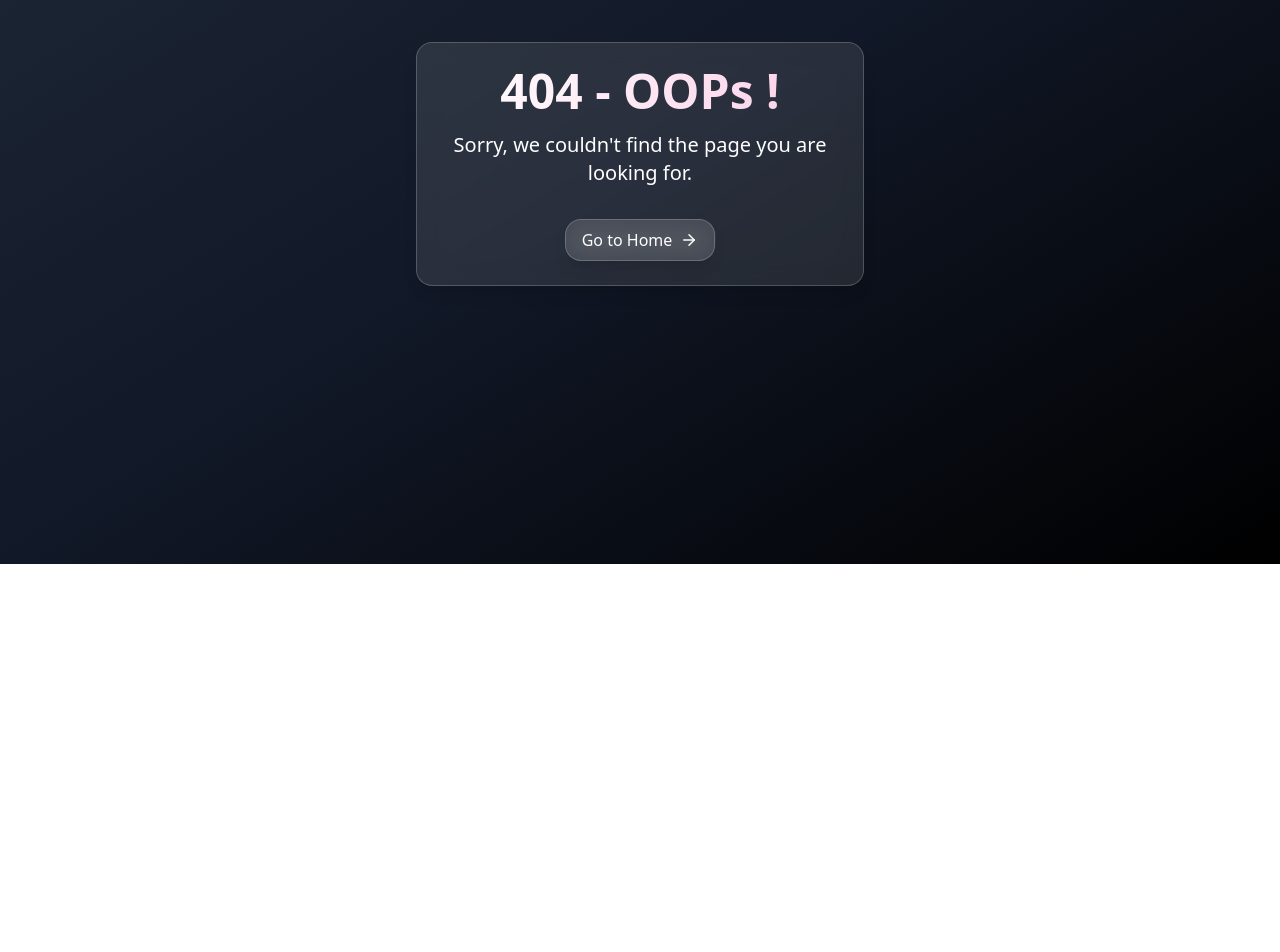
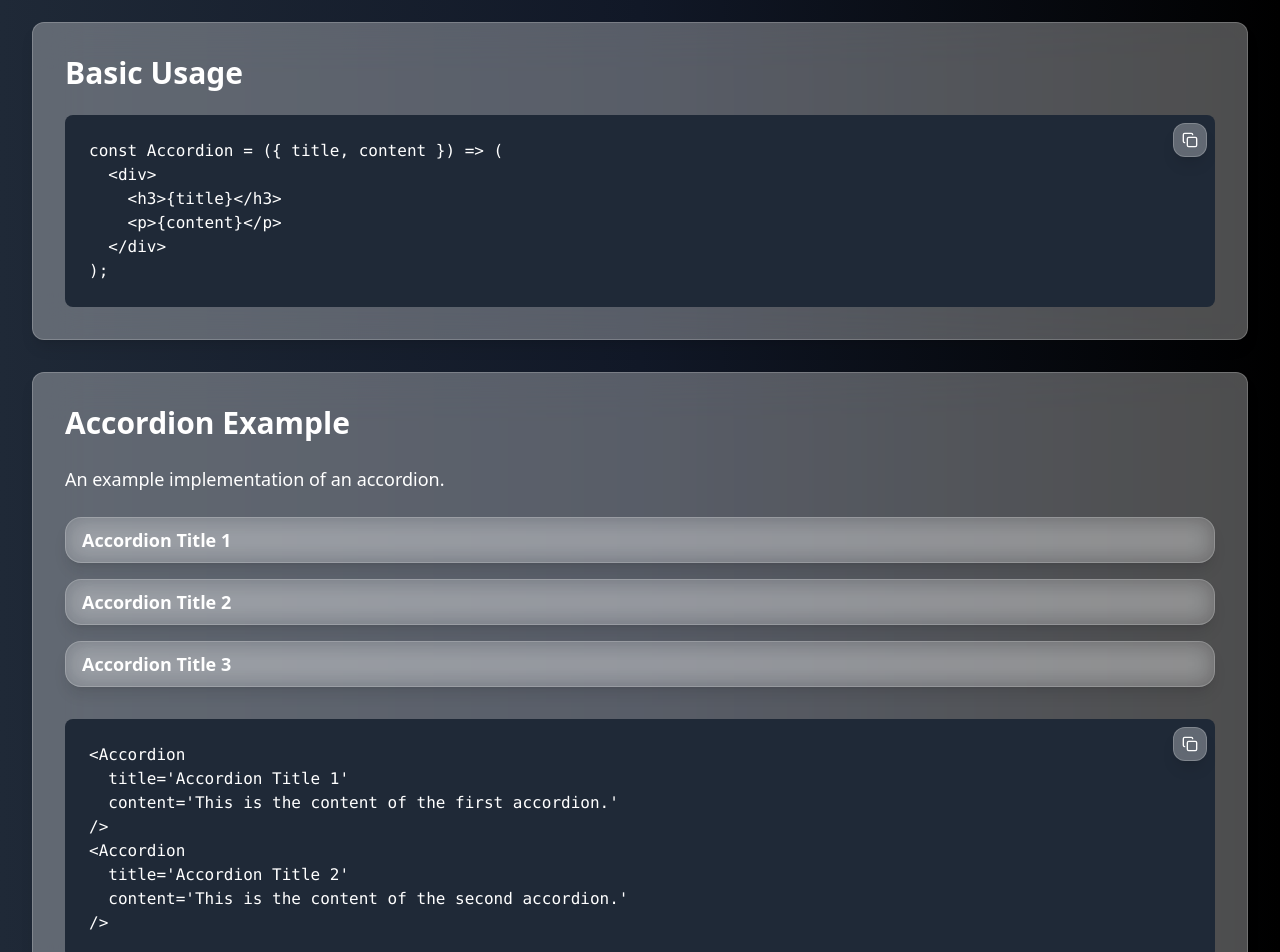
Before and after one commit to Jaishree2310/GlassyUI-Components, a React (Create React App) app: page /accordion-details in a window 1280 px wide. Before the commit this address had no page. Shown: the part 280-1232 px from the top of the page. Before the commit the page ends 844 px from the top, so only its background shows below. Built offline with nearby package versions, Linux system fonts and the light colour scheme.

Commit message:
Added Accordion feature

```diff
--- a/package.json
+++ b/package.json
@@ -25,8 +25,8 @@
     "web-vitals": "^2.1.4"
   },
   "scripts": {
-     "predeploy": "npm run build",
-  "deploy": "gh-pages -d build",
+    "predeploy": "npm run build",
+    "deploy": "gh-pages -d build",
     "start": "react-scripts start",
     "build": "react-scripts build",
     "test": "react-scripts test",
--- a/src/App.tsx
+++ b/src/App.tsx
@@ -20,6 +20,7 @@ import Header from './components/Header';
 import DropdowndetailsPage from './components/DropdowndetailsPage';
 import AuthenticationCard from './components/AuthenticationCards';
 import ToastPage from './components/ToastPage';
+import AccordionDetails from './components/AccordionDetails';
 
 const App: React.FC = () => {
   return (
@@ -46,6 +47,7 @@ const App: React.FC = () => {
         <Route path='/slider-details' element={<SliderDetailsPage />} />
         <Route path='/dropdown-details' element={<DropdowndetailsPage />} />
         <Route path='/authentication-card' element={<AuthenticationCard />} />
+        <Route path="/accordion-details" element={<AccordionDetails />} />
 
         {/*the DonationPage route */}
         <Route path='/' element={<GlassyUILandingPage />} />
--- /dev/null
+++ b/src/components/Accordion.tsx
@@ -0,0 +1,36 @@
+import React, { useState } from 'react';
+
+interface AccordionProps {
+  title: string;
+  content: string;
+}
+
+const Accordion: React.FC<AccordionProps> = ({ title, content }) => {
+  const [isOpen, setIsOpen] = useState(false);
+
+  const toggleAccordion = () => {
+    setIsOpen(!isOpen);
+  };
+
+  const getGlassyClasses = () => {
+    return 'backdrop-filter backdrop-blur-md bg-white/10 border border-white/20 rounded-2xl shadow-lg transition-all duration-300';
+  };
+
+  return (
+    <div className={`${getGlassyClasses()} mb-4`}>
+      <button
+        onClick={toggleAccordion}
+        className='w-full text-left px-4 py-2 focus:outline-none'
+      >
+        <h3 className='text-lg font-semibold'>{title}</h3>
+      </button>
+      {isOpen && (
+        <div className='px-4 py-2'>
+          <p>{content}</p>
+        </div>
+      )}
+    </div>
+  );
+};
+
+export default Accordion;
--- /dev/null
+++ b/src/components/AccordionDetails.tsx
@@ -0,0 +1,184 @@
+import React, { useState } from 'react';
+import Accordion from '../components/Accordion';
+import BackToTopButton from './BackToTop';
+import { ArrowLeft, Copy, Check } from 'lucide-react';
+import { useNavigate } from 'react-router-dom';
+
+
+
+// CollapsibleAccordion component where only one accordion can be open at a time
+const CollapsibleAccordion: React.FC<{ items: { title: string; content: string }[] }> = ({ items }) => {
+  const [activeIndex, setActiveIndex] = useState<number | null>(null);
+
+  const toggleAccordion = (index: number) => {
+    setActiveIndex(activeIndex === index ? null : index);
+  };
+
+  return (
+    <div className="space-y-4">
+      {items.map((item, index) => (
+        <div key={index} className="rounded-2xl border border-gray-600 overflow-hidden">
+          {/* Accordion Button */}
+          <button
+            className={`w-full text-left p-4 transition-all duration-300 ${
+              activeIndex === index
+                ? 'bg-white/30 text-white'
+                : 'bg-gray-700 text-gray-300 hover:bg-gray-600'
+            } font-semibold text-lg flex justify-between items-center`}
+            onClick={() => toggleAccordion(index)}
+          >
+            {item.title}
+            <span className={`transform transition-transform duration-300 ${activeIndex === index ? 'rotate-180' : ''}`}>
+              ⌄
+            </span>
+          </button>
+
+          {/* Accordion Content */}
+          <div
+            className={`overflow-hidden transition-all duration-500 ${
+              activeIndex === index ? 'max-h-screen p-4 bg-gray-800 text-gray-200' : 'max-h-0'
+            }`}
+          >
+            <p>{item.content}</p>
+          </div>
+        </div>
+      ))}
+    </div>
+  );
+};
+
+const AccordionDetails: React.FC = () => {
+  const navigate = useNavigate();
+  const [copiedStates, setCopiedStates] = useState<{ [key: string]: boolean }>({});
+
+  const getGlassyClasses = () => {
+    return 'backdrop-filter backdrop-blur-xl bg-white/30 border border-white/20 rounded-xl shadow-lg transition-all duration-300';
+  };
+
+  const copyToClipboard = (text: string, key: string) => {
+    navigator.clipboard.writeText(text).then(() => {
+      setCopiedStates((prev) => ({ ...prev, [key]: true }));
+      setTimeout(() => setCopiedStates((prev) => ({ ...prev, [key]: false })), 2000);
+    });
+  };
+
+  const CopyButton: React.FC<{ text: string; codeKey: string }> = ({ text, codeKey }) => (
+    <button
+      onClick={() => copyToClipboard(text, codeKey)}
+      className={`absolute top-2 right-2 ${getGlassyClasses()} p-2 hover:bg-white/40 transition-all duration-300 z-10`}
+      title="Copy to clipboard"
+    >
+      {copiedStates[codeKey] ? <Check size={16} className="text-green-600" /> : <Copy size={16} className="text-white" />}
+    </button>
+  );
+
+  // Example code for basic Accordion component
+  const basicUsageCode = `const Accordion = ({ title, content }) => (
+  <div>
+    <h3>{title}</h3>
+    <p>{content}</p>
+  </div>
+);`;
+
+  const accordionUsageCode = `<Accordion
+  title='Accordion Title 1'
+  content='This is the content of the first accordion.'
+/>
+<Accordion
+  title='Accordion Title 2'
+  content='This is the content of the second accordion.'
+/>`;
+
+  // Example code for collapsible accordion
+  const collapsibleAccordionCode = `const CollapsibleAccordion = ({ items }) => {
+  const [activeIndex, setActiveIndex] = useState<number | null>(null);
+
+  const toggleAccordion = (index) => {
+    setActiveIndex(activeIndex === index ? null : index);
+  };
+
+  return (
+    <div className="space-y-4">
+      {items.map((item, index) => (
+        <div key={index}>
+          <button onClick={() => toggleAccordion(index)}>{item.title}</button>
+          {activeIndex === index && <div>{item.content}</div>}
+        </div>
+      ))}
+    </div>
+  );
+};`;
+
+  return (
+    <div className="min-h-screen p-8 font-sans bg-gradient-to-r from-gray-800 via-gray-900 to-black text-white relative">
+        <BackToTopButton />
+            <div className="relative z-10">
+                <button
+                    onClick={() => navigate(-1)}
+                    className={`mb-8 flex items-center ${getGlassyClasses()} px-4 py-2 hover:bg-white/40 transition-all duration-300 text-gray-800`}
+                >
+                    <ArrowLeft size={20} className="mr-2" />
+                    Back to Components
+                </button>
+
+      <div className="relative z-10">
+        <h1 className="text-6xl font-bold mb-8 text-white">Accordion Details</h1>
+        <p className="text-xl mb-8 text-white">A customizable accordion component.</p>
+
+        {/* Basic Usage Section */}
+        <div className={`${getGlassyClasses()} p-8 mb-8 relative`}>
+          <h2 className="text-3xl font-bold mb-6 text-white">Basic Usage</h2>
+          <div className="relative">
+            <pre className="bg-gray-800 text-white p-6 rounded-lg overflow-x-auto whitespace-pre-wrap max-sm:text-[0.55rem]">
+              {basicUsageCode}
+            </pre>
+            <CopyButton text={basicUsageCode} codeKey="basicUsage" />
+          </div>
+        </div>
+
+        {/* Accordion Example Section */}
+        <div className={`${getGlassyClasses()} p-8 mb-8`}>
+          <h2 className="text-3xl font-bold mb-6 text-white">Accordion Example</h2>
+          <p className="mb-6 text-lg text-white">An example implementation of an accordion.</p>
+          <div className="space-y-4">
+            <Accordion title="Accordion Title 1" content="This is the content of the first accordion." />
+            <Accordion title="Accordion Title 2" content="This is the content of the second accordion." />
+            <Accordion title="Accordion Title 3" content="This is the content of the third accordion." />
+          </div>
+
+          {/* Usage Code Section */}
+          <div className="relative mt-8">
+            <pre className="bg-gray-800 text-white p-6 rounded-lg overflow-x-auto whitespace-pre-wrap max-sm:text-[0.55rem]">
+              {accordionUsageCode}
+            </pre>
+            <CopyButton text={accordionUsageCode} codeKey="accordionUsage" />
+          </div>
+        </div>
+
+        {/* Collapsible Accordion Example Section */}
+        <div className={`${getGlassyClasses()} p-8 mb-8`}>
+          <h2 className="text-3xl font-bold mb-6 text-white">Collapsible Accordion</h2>
+          <p className="mb-6 text-lg text-white">An accordion where only one item remains open at a time.</p>
+          <CollapsibleAccordion
+            items={[
+              { title: 'Collapsible Title 1', content: 'This is the content of the first collapsible accordion.' },
+              { title: 'Collapsible Title 2', content: 'This is the content of the second collapsible accordion.' },
+              { title: 'Collapsible Title 3', content: 'This is the content of the third collapsible accordion.' },
+            ]}
+          />
+
+          {/* Collapsible Usage Code Section */}
+          <div className="relative mt-8">
+            <pre className="bg-gray-800 text-white p-6 rounded-lg overflow-x-auto whitespace-pre-wrap max-sm:text-[0.55rem]">
+              {collapsibleAccordionCode}
+            </pre>
+            <CopyButton text={collapsibleAccordionCode} codeKey="collapsibleAccordion" />
+          </div>
+        </div>
+      </div>
+    </div>
+    </div>
+  );
+};
+
+export default AccordionDetails;
--- a/src/components/GlassyUIComponentsPage.tsx
+++ b/src/components/GlassyUIComponentsPage.tsx
@@ -21,6 +21,8 @@ import Tooltip from './Tooltip';
 import SpeedDial from './SpeedDial';
 import BackToTopButton from './BackToTop';
 import { HiOutlineWrenchScrewdriver } from 'react-icons/hi2';
+import Accordion from './Accordion';
+
 
 const GlassyUIComponentsPage: React.FC = () => {
   const navigate = useNavigate();
@@ -419,6 +421,20 @@ const GlassyUIComponentsPage: React.FC = () => {
                 </button>
               </div>
             </ComponentCard>
+            <ComponentCard
+              title='Accordion'
+              description='Accordion component with glassmorphic styling.'
+              icon={<Layout size={24} />}
+              onClick={() => navigate('/accordion-details')}>
+                  <Accordion
+                    title='Accordion Title 1'
+                    content='This is the content of the first accordion.'
+                  />
+                  <Accordion
+                    title='Accordion Title 2'
+                    content='This is the content of the second accordion.'
+                  />
+              </ComponentCard>
           </div>
         </main>
       </div>
```
Also changed, not shown: 1 other file (tests, documents, lock files or other folders).
